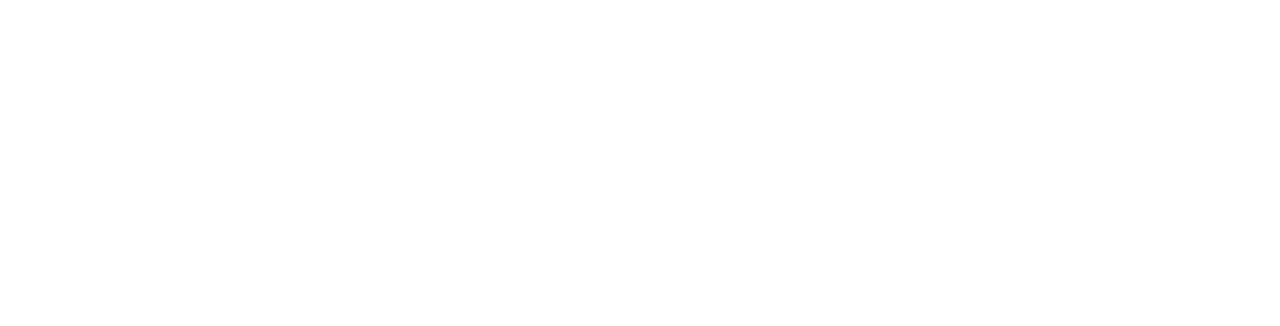
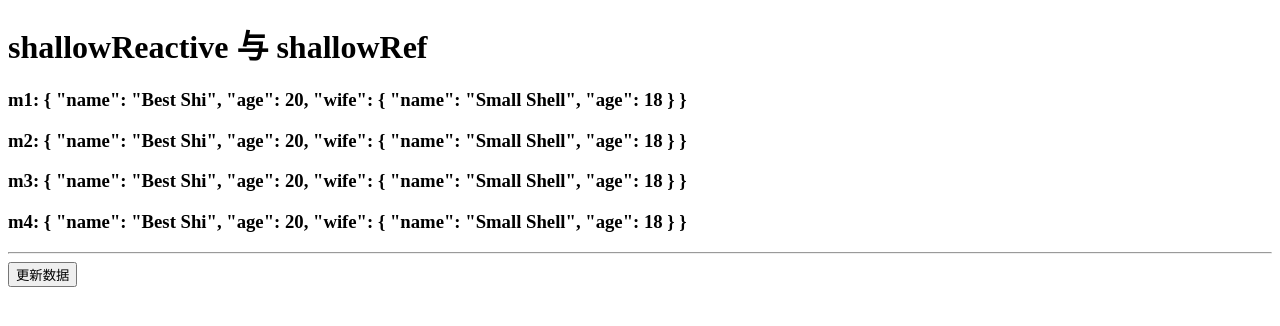
Before and after one commit to Best-Shi/vuepress, a Vue app in the folder src/vue/vue3/vue3-webpack/: page / in a window 1280 px wide. Shown: the top 326 px of the page. Built offline with nearby package versions, Linux system fonts and the light colour scheme.

Commit message:
添加hallowReactive 与 shallowRef笔记

```diff
--- a/src/vue/vue3/vue3-webpack/src/App.vue
+++ b/src/vue/vue3/vue3-webpack/src/App.vue
@@ -1,14 +1,81 @@
 <template>
-    <div></div>
+    <h1>shallowReactive 与 shallowRef</h1>
+    <h3>m1: {{ m1 }}</h3>
+    <h3>m2: {{ m2 }}</h3>
+    <h3>m3: {{ m3 }}</h3>
+    <h3>m4: {{ m4 }}</h3>
+
+    <hr />
+    <button @click="update">更新数据</button>
 </template>
 
 <script lang="ts">
-import { defineComponent } from "vue";
+import {
+    defineComponent,
+    reactive,
+    ref,
+    shallowReactive,
+    shallowRef,
+    toRef,
+    isRef,
+} from "vue";
 
 export default defineComponent({
     name: "App",
     setup() {
-        return {};
+        const m1 = ref({
+            name: "Best Shi",
+            age: 20,
+            wife: {
+                name: "Small Shell",
+                age: 18,
+            },
+        });
+        const m2 = reactive({
+            name: "Best Shi",
+            age: 20,
+            wife: {
+                name: "Small Shell",
+                age: 18,
+            },
+        });
+
+        const m3 = shallowReactive({
+            name: "Best Shi",
+            age: 20,
+            wife: {
+                name: "Small Shell",
+                age: 18,
+            },
+        });
+        const m4 = shallowRef({
+            name: "Best Shi",
+            age: 20,
+            wife: {
+                name: "Small Shell",
+                age: 18,
+            },
+        });
+
+        const update = () => {
+            console.log(m1);
+            console.log(m2);
+
+            console.log(m3.wife);
+            console.log(m4);
+
+            m1.value.wife.name += "==";
+            m2.wife.name += "**";
+            m3.wife.name += "---";
+            m4.value.wife.name += "》》》";
+        };
+        return {
+            m1,
+            m2,
+            m3,
+            m4,
+            update,
+        };
     },
 });
 </script>
```
Also changed, not shown: src/vue/vue3/vue3-webpack/11_hallowReactive与shallowRef/App.vue (added, +14 -0 lines), src/vue/vue3/vue3-webpack/src/Son.vue (added), 2 other files (tests, documents, lock files or other folders).
